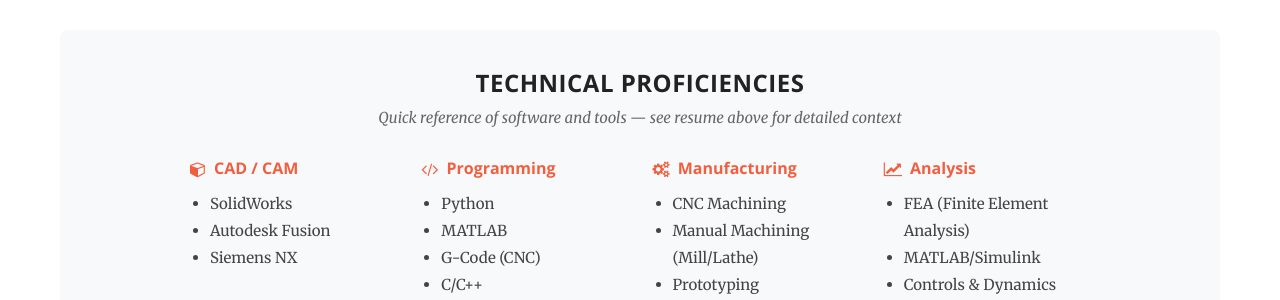
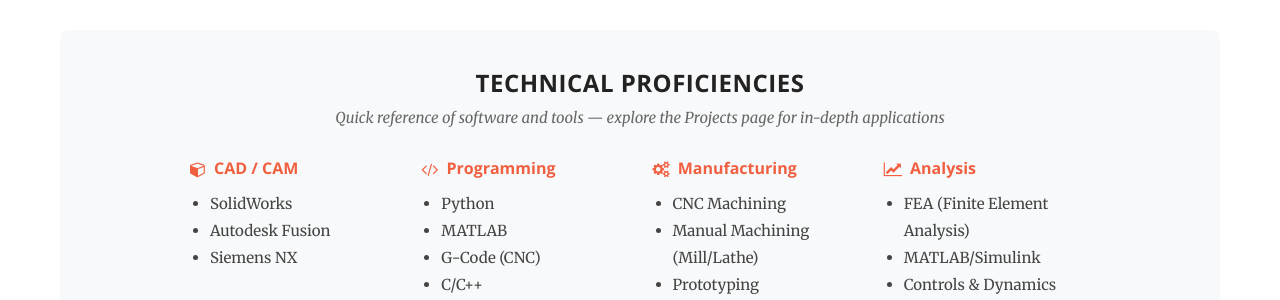
Before and after one commit to perryismyname/perryismyname.github.io, a Jekyll site: the page built from contact/index.html, in a window 1280 px wide and 900 px high, scrolled down 2407 px. Shown: the part 292-592 px from the top of the window. Built offline with Jekyll 4.4.1, drawn with Linux system fonts in a browser that asks for light colours.

Commit message:
Update index.html
update

```diff
--- a/contact/index.html
+++ b/contact/index.html
@@ -151,7 +151,7 @@
 <div class="content-section" style="background: #f8f9fa; padding: 40px; border-radius: 8px; margin-top: 40px;">
   <h2 class="section-header" style="text-align: center;">Technical Proficiencies</h2>
   <p class="section-intro" style="text-align: center; margin-bottom: 30px;">
-    Quick reference of software and tools — see resume above for detailed context
+    Quick reference of software and tools — explore the Projects page for in-depth applications
   </p>
 
   <div style="max-width: 900px; margin: 0 auto;">
```
